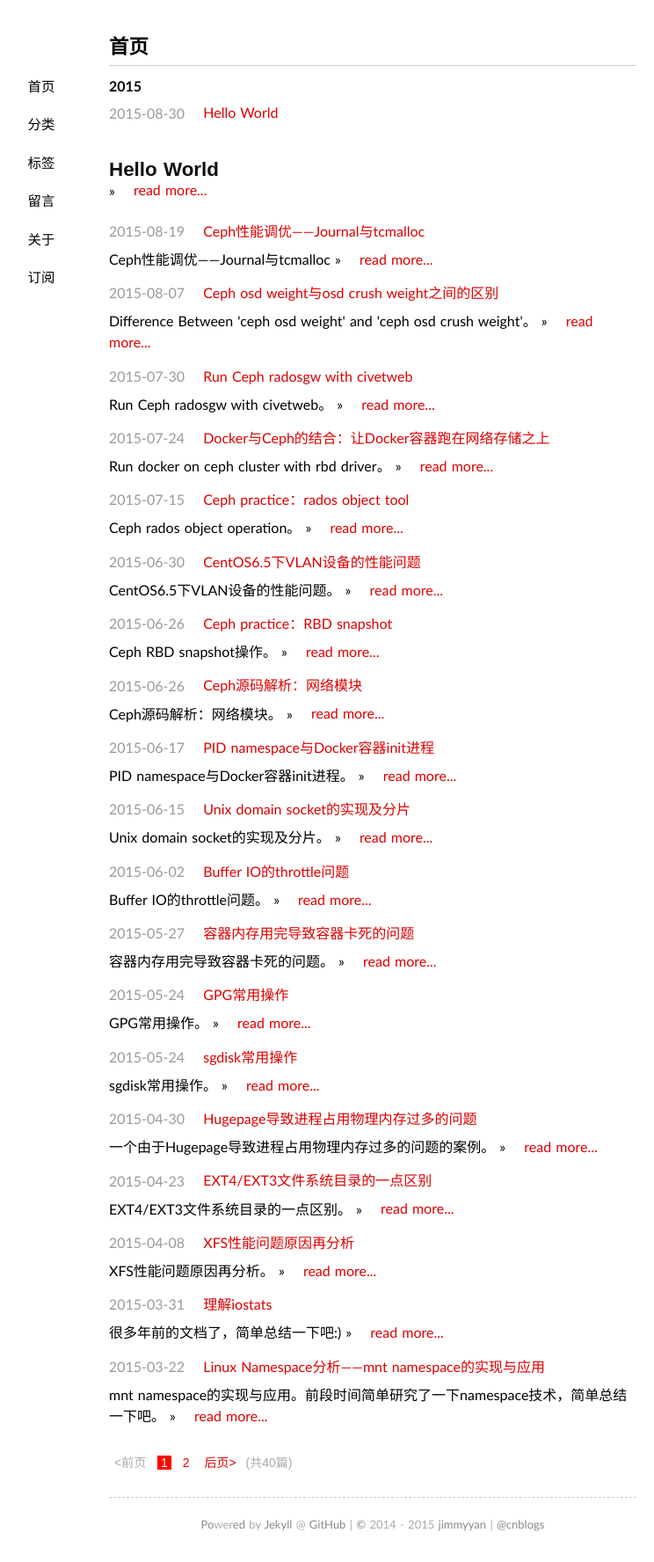
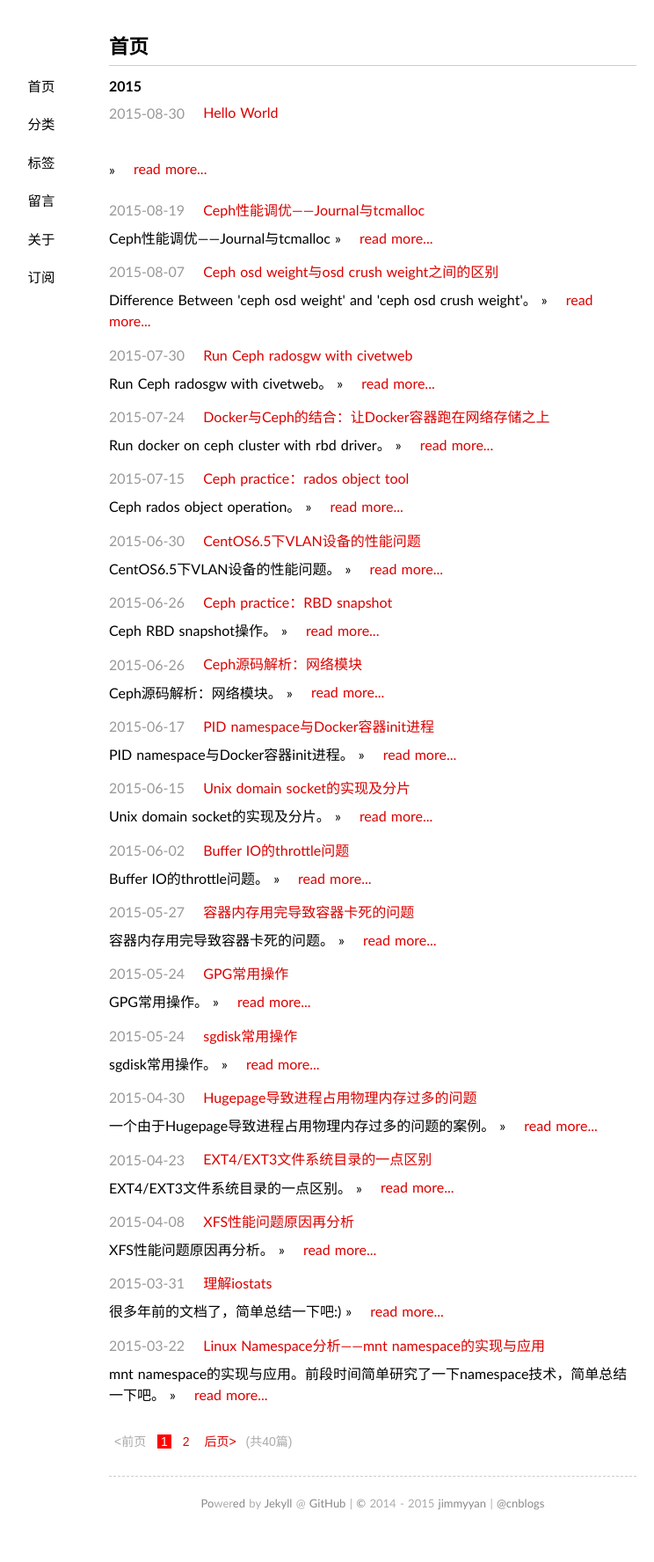
Before and after one commit to jimmyyan/jimmyyan.github.io, a Jekyll site: the page built from index.html, in a window 1280 px wide. Shown: the whole page at 88% size, without its empty margins (216-960 px from the left). Built offline with Jekyll 4.4.1, drawn with Linux system fonts in a browser that asks for light colours; some web fonts are replaced; Markdown is read by kramdown in place of the engine named in the settings; the list of posts is cut into pages by our own code; comment, search, counter and statistics services are not loaded; after the commit the page ends 1752 px from its top, so only the background shows below that.

Commit message:
Update 2015-08-30-hello-world.html

```diff
--- a/_posts/2015-08-30-hello-world.html
+++ b/_posts/2015-08-30-hello-world.html
@@ -2,4 +2,4 @@
 　　layout: post
 　　title: 我的Blog
 ---
-　　<h2>{{ page.title }} {{ post.date | date_to_string }}</h2>
+　　<h2>{{ post.date | date_to_string }}</h2>
```
